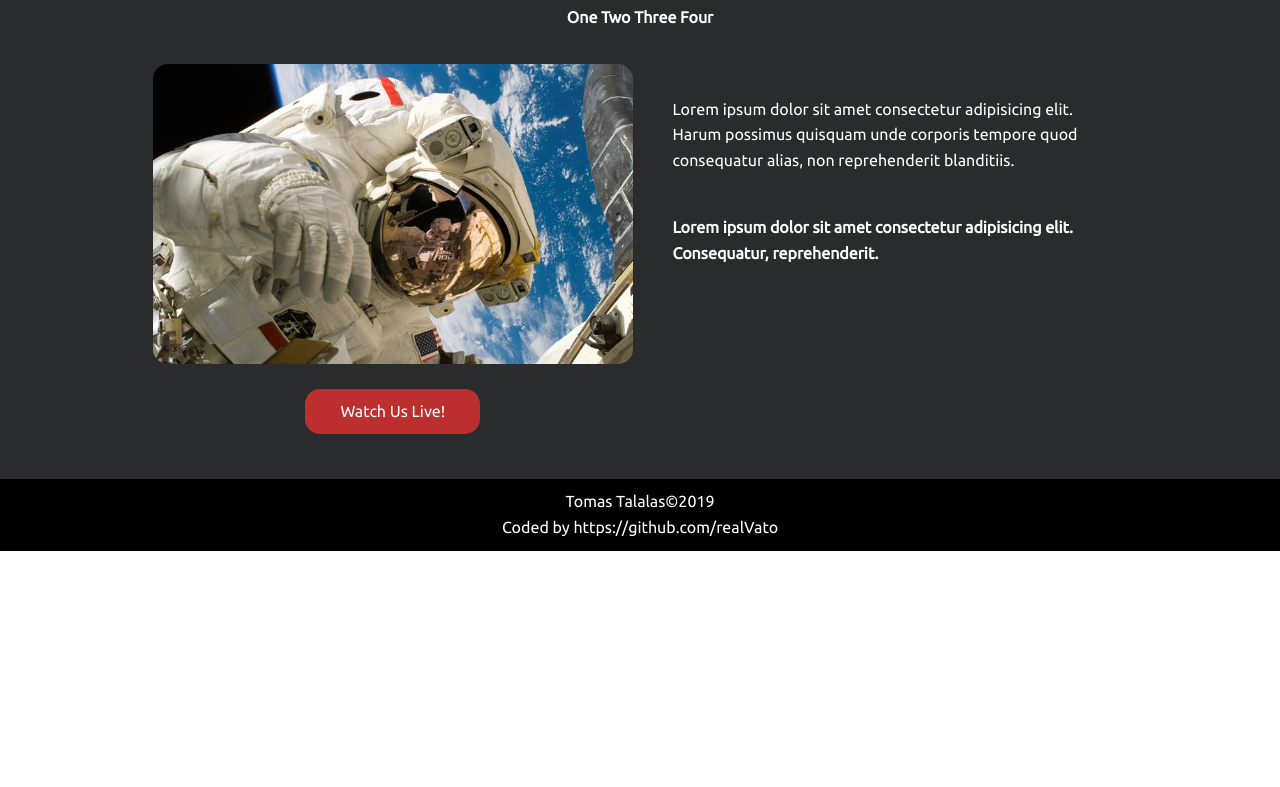
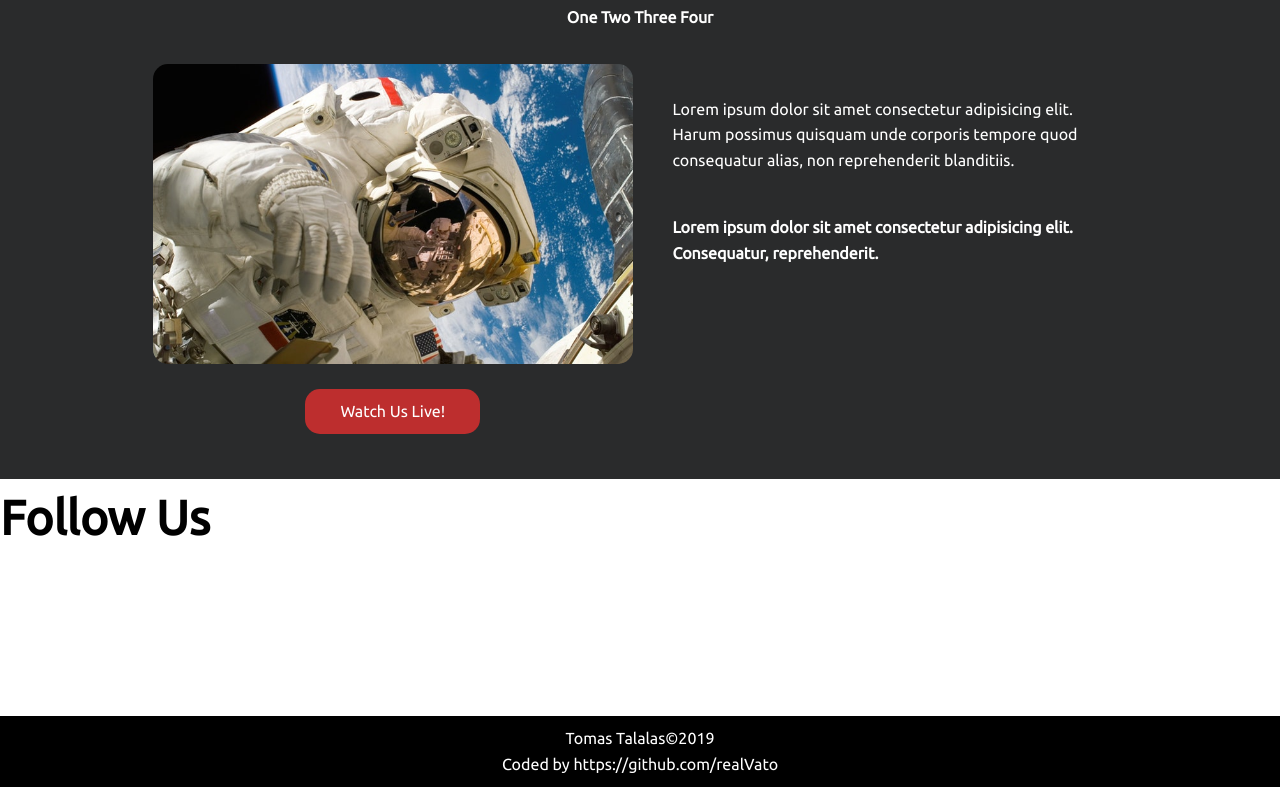
Before and after one commit to realVato/Programmer, a plain HTML site: page index.html in a window 1280 px wide. Shown: the part 1904-2691 px from the top of the page. Before the commit the page ends 2455 px from the top, so only its background shows below. Drawn offline with nearby package versions, Linux system fonts and the light colour scheme.

Commit message:
Follow-us section

```diff
--- a/index.html
+++ b/index.html
@@ -131,6 +131,18 @@
     </div>
   </div>
 </section>
+<!-- Follow-us -->
+<section>
+  <div class="follow-us">
+    <div class="wrapper">
+      <h2>Follow Us</h2>
+      <div class="follow-links">
+        <div><a href="www.linkedin.com/in/realvato"><i class="fab fa-linkedin fa-5x"></i></a></div>
+        <div><a href="https://github.com/realVato"><i class="fab fa-github fa-5x"></i></a></div>
+      </div>
+    </div>
+  </div>
+</section>
 <!-- Footer -->
 <footer>
   <div class="copyright">
```
